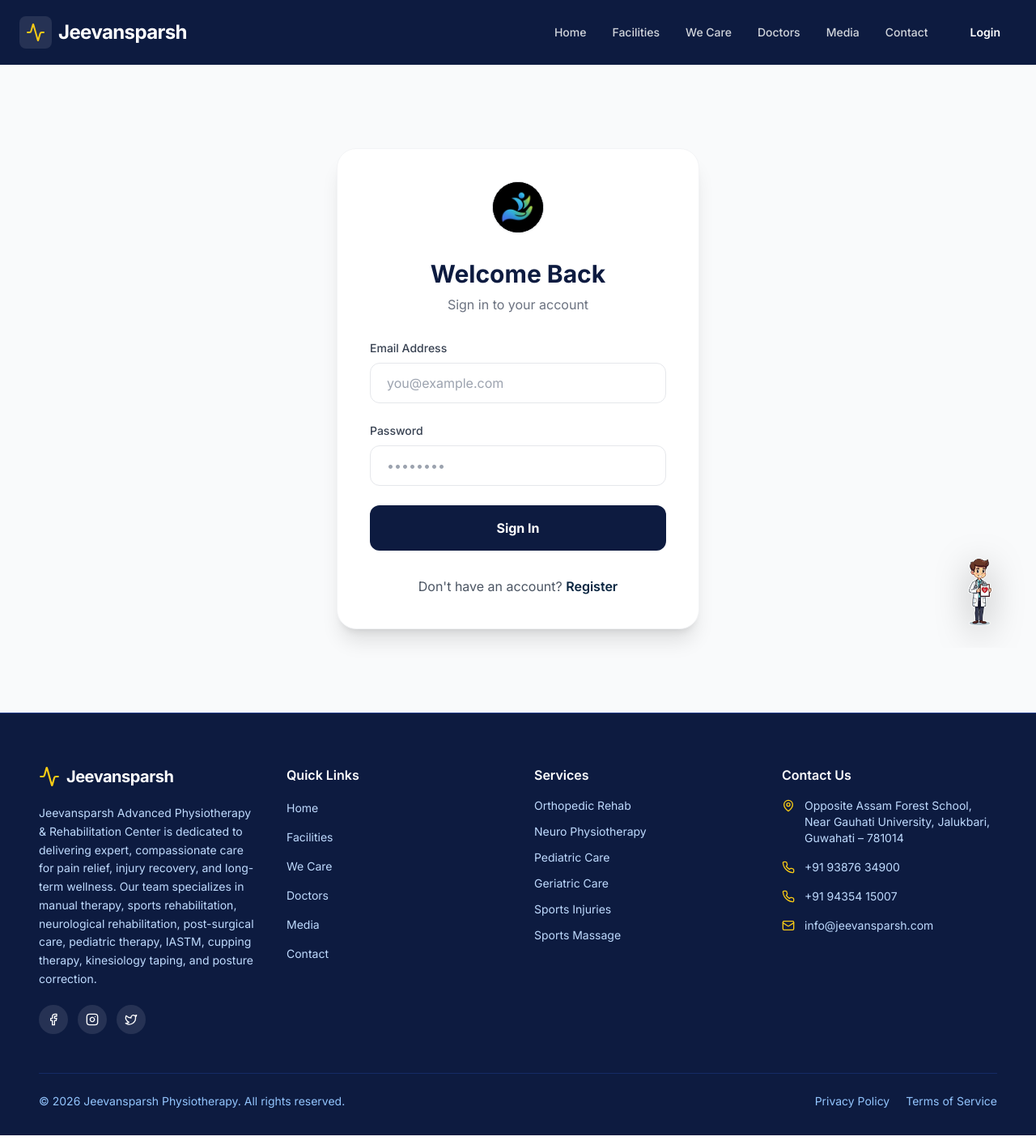
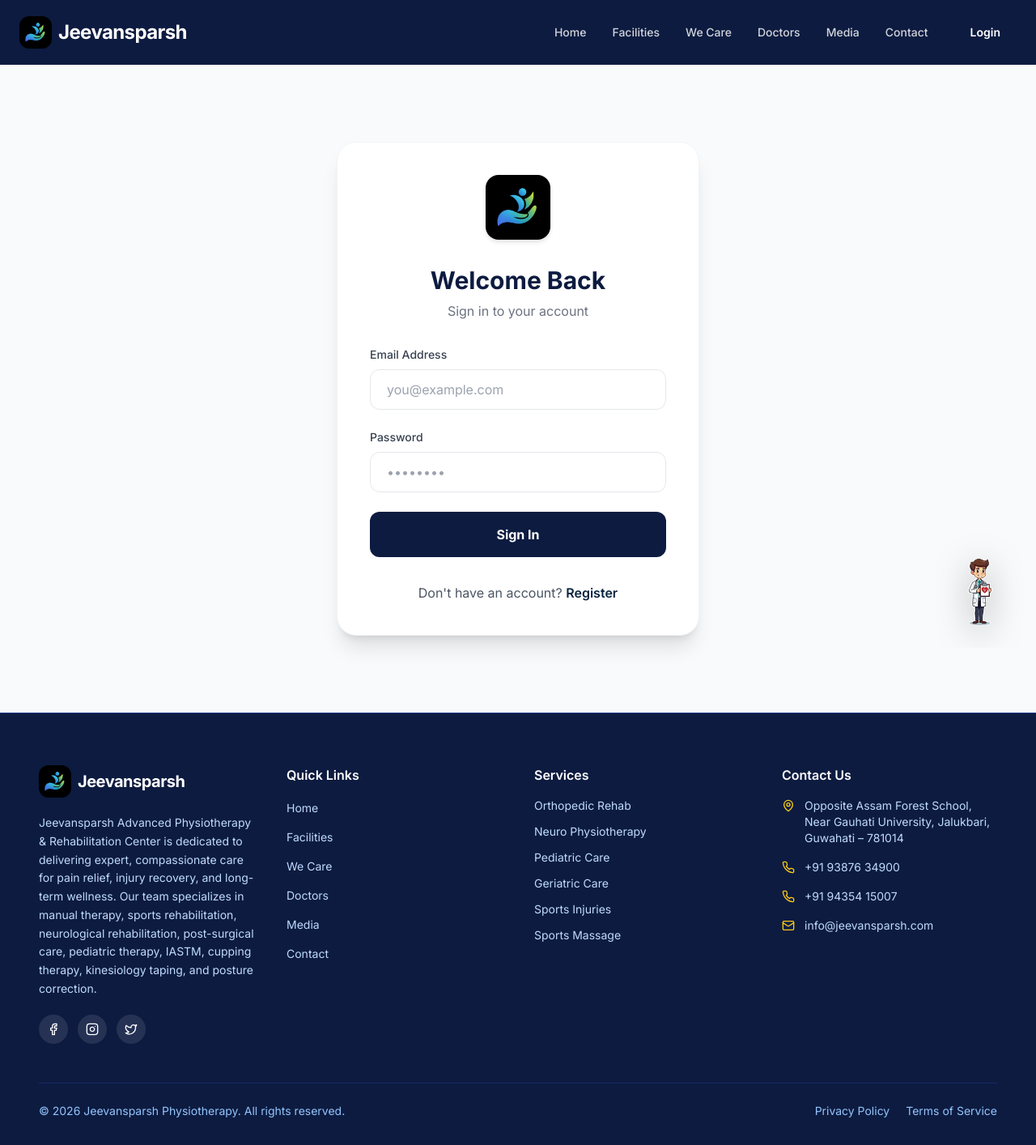
Before and after one commit to hazarikakushanku/jeevansparsh-website, a Next.js app: page /login in a window 1280 px wide. Shown: the whole page at 81% size. Built offline with nearby package versions, Linux system fonts and the light colour scheme.

Commit message:
Update logo to heartbeat and fix display

```diff
--- a/app/login/page.jsx
+++ b/app/login/page.jsx
@@ -33,8 +33,8 @@ export default function Login() {
     <div className="min-h-screen bg-gray-50 flex items-center justify-center p-4 sm:p-6">
       <div className="max-w-md w-full bg-white rounded-3xl shadow-xl p-6 sm:p-10 border border-gray-100">
         <div className="flex justify-center mb-8">
-          <div className="w-14 h-14 sm:w-16 sm:h-16 bg-black rounded-full flex items-center justify-center overflow-hidden border shadow-sm">
-            <img src="/logo.jpg" alt="Jeevansparsh Logo" className="w-full h-full object-contain" />
+          <div className="w-16 h-16 sm:w-20 sm:h-20 rounded-2xl flex items-center justify-center overflow-hidden shadow-md">
+            <img src="/logo.jpg" alt="Jeevansparsh Logo" className="w-full h-full object-cover" />
           </div>
         </div>
 
--- a/app/register/page.jsx
+++ b/app/register/page.jsx
@@ -34,8 +34,8 @@ export default function Register() {
     <div className="min-h-screen bg-gray-50 flex items-center justify-center p-4 sm:p-6 py-24">
       <div className="max-w-md w-full bg-white rounded-3xl shadow-xl p-6 sm:p-10 border border-gray-100">
         <div className="flex justify-center mb-8">
-          <div className="w-14 h-14 sm:w-16 sm:h-16 bg-black rounded-full flex items-center justify-center overflow-hidden border shadow-sm">
-            <img src="/logo.jpg" alt="Jeevansparsh Logo" className="w-full h-full object-contain" />
+          <div className="w-16 h-16 sm:w-20 sm:h-20 rounded-2xl flex items-center justify-center overflow-hidden shadow-md">
+            <img src="/logo.jpg" alt="Jeevansparsh Logo" className="w-full h-full object-cover" />
           </div>
         </div>
 
--- a/components/Footer.jsx
+++ b/components/Footer.jsx
@@ -11,7 +11,9 @@ export default function Footer() {
           {/* Brand */}
           <div className="space-y-5">
             <Link href="/" className="flex items-center gap-2">
-              <Activity className="text-jeevansparsh-yellow flex-shrink-0" size={26} />
+              <div className="w-10 h-10 rounded-xl flex-shrink-0 flex items-center justify-center overflow-hidden shadow-sm">
+                <img src="/logo.jpg" alt="Jeevansparsh Logo" className="w-full h-full object-cover" />
+              </div>
               <span className="text-xl font-bold tracking-tight text-white">Jeevansparsh</span>
             </Link>
             <p className="text-blue-200 text-sm leading-relaxed max-w-lg">
--- a/components/Navbar.jsx
+++ b/components/Navbar.jsx
@@ -31,8 +31,8 @@ export default function Navbar() {
     <header className={`fixed top-0 w-full z-50 transition-all duration-300 ${scrolled ? "bg-white/90 backdrop-blur-md shadow-sm py-2 sm:py-3" : "bg-jeevansparsh-blue text-white py-3 sm:py-5"}`}>
       <div className="max-w-7xl mx-auto px-4 sm:px-6 flex items-center justify-between">
         <Link href="/" className="flex items-center gap-2 group">
-          <div className={`p-2 rounded-lg ${scrolled ? "bg-jeevansparsh-blue text-white" : "bg-white/10 text-rehab-yellow"} group-hover:scale-105 transition-transform`}>
-            <Activity size={24} />
+          <div className={`w-10 h-10 rounded-xl overflow-hidden flex items-center justify-center shadow-sm group-hover:scale-105 transition-transform`}>
+            <img src="/logo.jpg" alt="Jeevansparsh Logo" className="w-full h-full object-cover" />
           </div>
           <span className={`text-lg sm:text-2xl font-bold tracking-tight ${scrolled ? "text-jeevansparsh-blue" : "text-white"}`}>Jeevansparsh</span>
         </Link>
```
